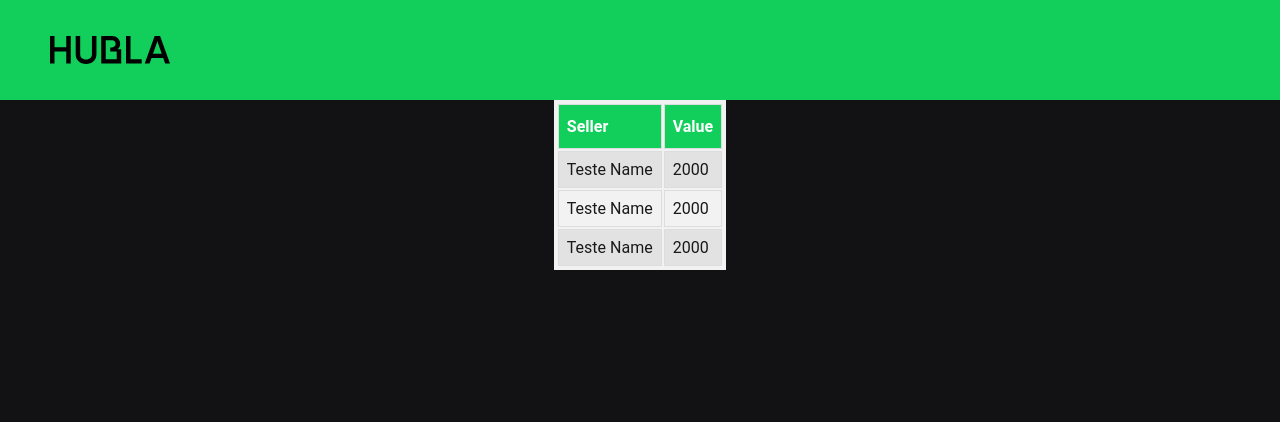
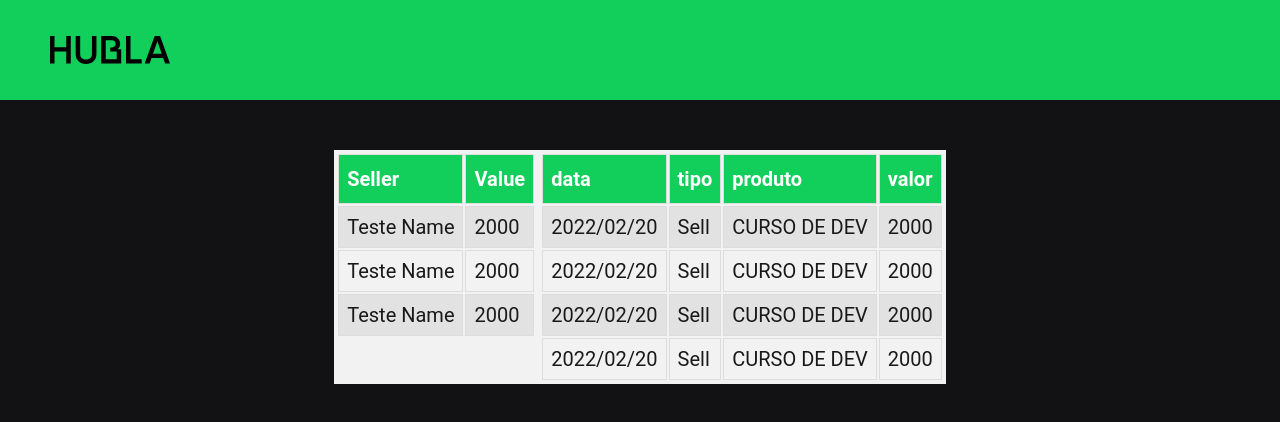
Before and after one commit to ph-andrade/hubla-challenge, a Next.js app in the folder frontend/: page / in a window 1280 px wide. Shown: the top 422 px of the page. Built offline with nearby package versions, Linux system fonts and the light colour scheme.

Commit message:
Feature: Added transaction component

```diff
--- a/frontend/src/components/SellerTable.tsx
+++ b/frontend/src/components/SellerTable.tsx
@@ -1,6 +1,6 @@
 import React from 'react'
 
-import { Container } from '../styles/components/SellerTable'
+import { Container } from '../styles/components/Table'
 
 const SellerTable: React.FC = () => {
   return (
--- /dev/null
+++ b/frontend/src/components/TransactionTable.tsx
@@ -0,0 +1,45 @@
+import React from 'react'
+
+import { Container } from '../styles/components/Table'
+
+const TransactionTable: React.FC = () => {
+  return (
+    <Container>
+       <table >
+          <tr>
+            <th>data</th>
+            <th>tipo</th>
+            <th>produto</th>
+            <th>valor</th>
+          </tr>
+          <tr>
+            <td>2022/02/20</td>
+            <td>Sell</td>
+            <td>CURSO DE DEV</td>
+            <td>2000</td>
+          </tr>
+          <tr>
+            <td>2022/02/20</td>
+            <td>Sell</td>
+            <td>CURSO DE DEV</td>
+            <td>2000</td>
+          </tr>
+          <tr>
+            <td>2022/02/20</td>
+            <td>Sell</td>
+            <td>CURSO DE DEV</td>
+            <td>2000</td>
+          </tr>
+          <tr>
+            <td>2022/02/20</td>
+            <td>Sell</td>
+            <td>CURSO DE DEV</td>
+            <td>2000</td>
+          </tr>
+
+        </table>
+    </Container>
+  )
+}
+
+export default TransactionTable
--- a/frontend/src/pages/index.tsx
+++ b/frontend/src/pages/index.tsx
@@ -1,9 +1,10 @@
 import React from 'react'
 import Head from 'next/head'
 
-import { Container } from '../styles/pages/Home'
+import { Container, TableContainer } from '../styles/pages/Home'
 import Header from '@/components/Header'
 import SellerTable from '@/components/SellerTable'
+import TransactionTable from '@/components/TransactionTable'
 
 const Home: React.FC = () => {
   return (
@@ -13,7 +14,11 @@ const Home: React.FC = () => {
         <Head>
           <title>Homepage</title>
         </Head>
-        <SellerTable />
+        <TableContainer>
+          <SellerTable />
+          <TransactionTable />
+        </TableContainer>
+
       </Container>
     </>
   )
--- a/frontend/src/styles/components/Header.ts
+++ b/frontend/src/styles/components/Header.ts
@@ -6,9 +6,11 @@ export const Container = styled.header`
   padding: 50px;
   background-color: ${props => props.theme.colors.primary};
   align-items: center;
+  margin-bottom: 50px;
 
   img {
     align-self: center;
     max-width: 15vh;
+    max-height: 15vh;
   }
 `;
--- a/frontend/src/styles/pages/Home.ts
+++ b/frontend/src/styles/pages/Home.ts
@@ -18,11 +18,17 @@ export const Container = styled.div`
   }
   p {
     margin-top: 24px;
-    font-size: 24px;
+    font-size: 34px;
     line-height: 32px;
   }
   td, th {
+    font-size: 20px;
     border: 1px solid #ddd;
     padding: 8px;
   }
 `
+
+export const TableContainer = styled.div`
+  display: flex;
+  justify-content: space-between;
+`
```
Also changed, not shown: frontend/src/styles/components/Table.ts (renamed from frontend/src/styles/components/SellerTable.ts).
